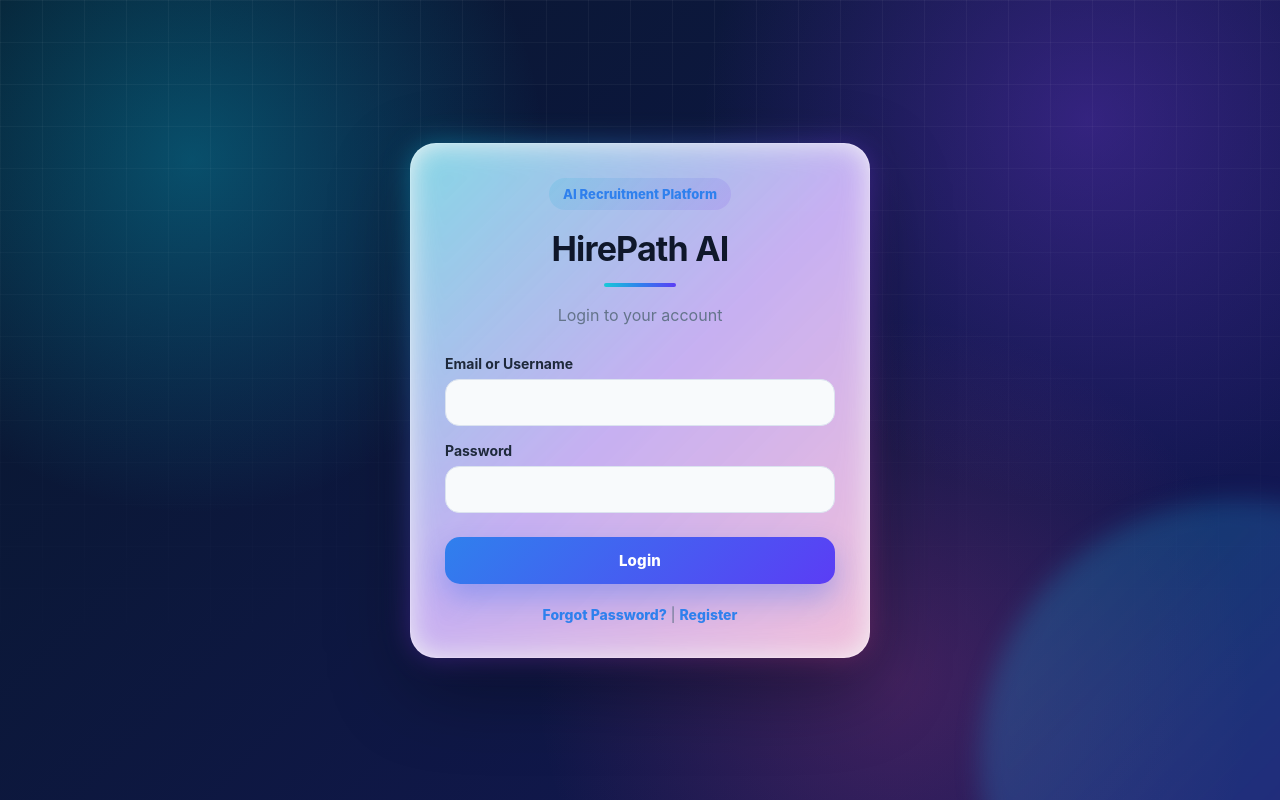
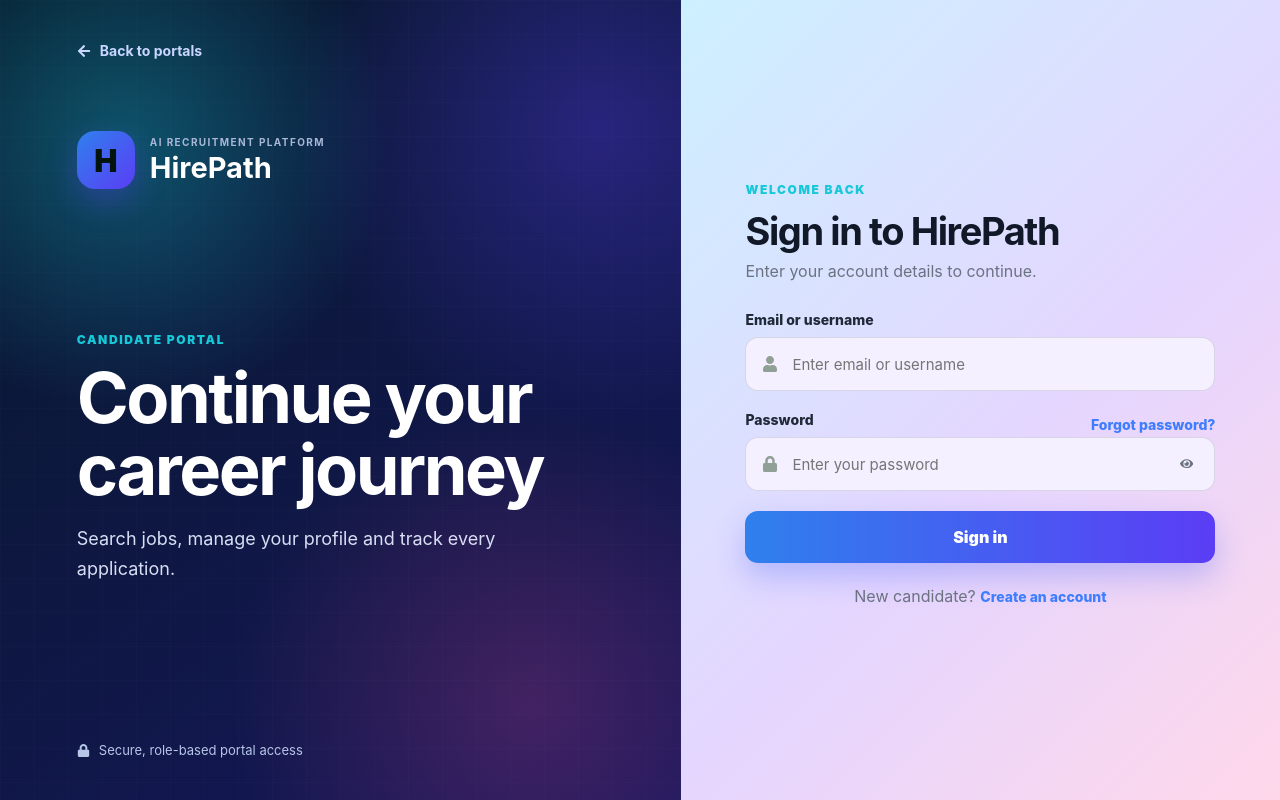
Before and after one commit to chamodyha123/HirePathFrontend-, a React (Vite) app: page /login in a window 1280 px wide. Built offline with nearby package versions, Linux system fonts and the light colour scheme; no server answers.

Commit message:
feat: improve portal authentication and role-based navigation

```diff
--- a/src/api/axios.js
+++ b/src/api/axios.js
@@ -1,22 +1,23 @@
 import axios from "axios";
 
+const API_BASE_URL =
+  import.meta.env.VITE_API_BASE_URL?.replace(/\/$/, "") ||
+  "http://localhost:5139/api";
+
 const api = axios.create({
-  // In development, Vite proxies /api to the ASP.NET backend.
-  // In production, set VITE_API_URL to the deployed backend URL.
-  baseURL: import.meta.env.VITE_API_URL || "/api",
+  baseURL: API_BASE_URL,
   headers: {
     "Content-Type": "application/json",
   },
+  timeout: 20000,
 });
 
 api.interceptors.request.use(
   (config) => {
     const token = localStorage.getItem("token");
-
     if (token) {
       config.headers.Authorization = `Bearer ${token}`;
     }
-
     return config;
   },
   (error) => Promise.reject(error)
@@ -25,18 +26,18 @@ api.interceptors.request.use(
 api.interceptors.response.use(
   (response) => response,
   (error) => {
-    if (error.response?.status === 401) {
+    const isLoginRequest = error.config?.url?.toLowerCase().includes("/auth/login");
+
+    if (error.response?.status === 401 && !isLoginRequest) {
       localStorage.removeItem("token");
       localStorage.removeItem("user");
       localStorage.removeItem("roles");
-
-      if (!window.location.pathname.startsWith("/login")) {
-        window.location.href = "/login";
-      }
+      window.location.assign("/login");
     }
 
     return Promise.reject(error);
   }
 );
 
+export { API_BASE_URL };
 export default api;
--- a/src/components/ProtectedRoute.jsx
+++ b/src/components/ProtectedRoute.jsx
@@ -7,7 +7,14 @@ function ProtectedRoute({ children, roles = [] }) {
   let userRoles = [];
   try {
     const user = JSON.parse(localStorage.getItem("user") || "{}");
-    userRoles = user.roles || JSON.parse(localStorage.getItem("roles") || "[]");
+    const storedRoles = JSON.parse(localStorage.getItem("roles") || "[]");
+    const rawRoles = Array.isArray(user.roles)
+      ? user.roles
+      : user.role
+        ? [user.role]
+        : storedRoles;
+
+    userRoles = rawRoles.map((role) => String(role).trim().toLowerCase());
   } catch {
     userRoles = [];
   }
@@ -16,7 +23,12 @@ function ProtectedRoute({ children, roles = [] }) {
     return <Navigate to="/login" replace state={{ from: location }} />;
   }
 
-  if (roles.length > 0 && !roles.some((role) => userRoles.includes(role))) {
+  const allowedRoles = roles.map((role) => String(role).trim().toLowerCase());
+
+  if (
+    allowedRoles.length > 0 &&
+    !allowedRoles.some((role) => userRoles.includes(role))
+  ) {
     return <Navigate to="/" replace />;
   }
 
--- a/src/pages/auth/Login.jsx
+++ b/src/pages/auth/Login.jsx
@@ -1,90 +1,187 @@
-import { useState } from "react";
+import { useMemo, useState } from "react";
+import { Link, useNavigate, useSearchParams } from "react-router-dom";
+import { FaArrowLeft, FaEye, FaEyeSlash, FaLock, FaUser } from "react-icons/fa";
 import api from "../../api/axios";
 import "./Auth.css";
 
+const portalCopy = {
+  candidate: {
+    eyebrow: "CANDIDATE PORTAL",
+    title: "Continue your career journey",
+    text: "Search jobs, manage your profile and track every application.",
+  },
+  company: {
+    eyebrow: "COMPANY PORTAL",
+    title: "Build your strongest team",
+    text: "Manage jobs, candidates, interviews and recruitment workflows.",
+  },
+  admin: {
+    eyebrow: "PLATFORM ADMIN",
+    title: "Manage HirePath securely",
+    text: "Review companies, monitor users and oversee platform operations.",
+  },
+};
+
+function normalizeRoles(data) {
+  const rawRoles = Array.isArray(data?.roles)
+    ? data.roles
+    : data?.role
+      ? [data.role]
+      : [];
+
+  return rawRoles.map((role) => String(role).trim());
+}
+
+function getDashboard(roles = []) {
+  if (
+    roles.includes("PlatformAdmin") ||
+    roles.includes("SuperAdmin") ||
+    roles.includes("Admin")
+  ) {
+    return "/platform-admin";
+  }
+
+  if (roles.includes("CompanyAdmin") || roles.includes("Recruiter")) {
+    return "/recruiter-dashboard";
+  }
+
+  if (roles.includes("HiringManager")) {
+    return "/hiring-dashboard";
+  }
+
+  return "/candidate-dashboard";
+}
+
 function Login() {
-    const [form, setForm] = useState({
-        emailOrUsername: "",
-        password: "",
-    });
+  const navigate = useNavigate();
+  const [searchParams] = useSearchParams();
+  const portal = searchParams.get("portal") || "candidate";
+  const content = useMemo(() => portalCopy[portal] || portalCopy.candidate, [portal]);
 
+  const [form, setForm] = useState({ emailOrUsername: "", password: "" });
   const [message, setMessage] = useState("");
   const [type, setType] = useState("");
   const [loading, setLoading] = useState(false);
+  const [showPassword, setShowPassword] = useState(false);
 
-    const change = (e) => {
-        setForm({ ...form, [e.target.name]: e.target.value });
+  const change = (event) => {
+    setForm((current) => ({ ...current, [event.target.name]: event.target.value }));
   };
 
-    const submit = async (e) => {
-        e.preventDefault();
+  const submit = async (event) => {
+    event.preventDefault();
     setLoading(true);
     setMessage("");
 
     try {
-            const res = await api.post("/Auth/login", form);
-            const data = res.data;
+      const response = await api.post("/Auth/login", form);
+      const data = response.data;
+
+      if (!data?.isSuccess || !data?.token) {
+        throw new Error(data?.message || "Login failed.");
+      }
+
+      const roles = normalizeRoles(data);
+      const storedUser = { ...data, roles };
 
       localStorage.setItem("token", data.token);
-            localStorage.setItem("user", JSON.stringify(data));
+      localStorage.setItem("user", JSON.stringify(storedUser));
+      localStorage.setItem("roles", JSON.stringify(roles));
 
       setType("success");
-            setMessage("Login successful.");
-
-            const role = data.roles?.[0];
-
-            setTimeout(() => {
-                // 💡 Fix: Admin හෝ SuperAdmin රෝල්ස් සඳහා නව /platform-admin route එකට රීඩිරෙක්ට් කිරීම
-                if (role === "Admin" || role === "SuperAdmin") {
-                    window.location.href = "/platform-admin";
-                }
-                else if (role === "Recruiter") {
-                    window.location.href = "/recruiter-dashboard";
-                }
-                else if (role === "HiringManager") {
-                    window.location.href = "/hiring-dashboard";
-                }
-                else {
-                    window.location.href = "/candidate-dashboard";
-                }
-            }, 800);
-        } catch (err) {
+      setMessage(data.message || "Login successful.");
+      navigate(getDashboard(roles), { replace: true });
+    } catch (error) {
       setType("error");
-            setMessage(err.response?.data?.message || "Login failed.");
+      setMessage(
+        error.response?.data?.message ||
+        error.response?.data?.title ||
+        error.message ||
+        "Unable to sign in. Please check your details."
+      );
     } finally {
       setLoading(false);
     }
   };
 
   return (
-        <div className="auth-page">
-            <div className="auth-card">
-                <div className="auth-badge">AI Recruitment Platform</div>
-                <h1>HirePath AI</h1>
-                <p>Login to your account</p>
+    <div className="login-shell">
+      <section className="login-showcase">
+        <Link to="/" className="login-back"><FaArrowLeft /> Back to portals</Link>
+        <div className="login-brand">
+          <div className="brand-mark large">H</div>
+          <div>
+            <span>AI RECRUITMENT PLATFORM</span>
+            <strong>HirePath</strong>
+          </div>
+        </div>
+        <div className="login-showcase-copy">
+          <span>{content.eyebrow}</span>
+          <h1>{content.title}</h1>
+          <p>{content.text}</p>
+        </div>
+        <div className="login-security"><FaLock /> Secure, role-based portal access</div>
+      </section>
+
+      <section className="login-panel">
+        <div className="login-form-wrap">
+          <span className="form-eyebrow">WELCOME BACK</span>
+          <h2>Sign in to HirePath</h2>
+          <p className="form-intro">Enter your account details to continue.</p>
 
           {message && <div className={`message ${type}`}>{message}</div>}
 
-                <form onSubmit={submit}>
-                    <div className="form-group">
-                        <label>Email or Username</label>
-                        <input name="emailOrUsername" value={form.emailOrUsername} onChange={change} required />
+          <form onSubmit={submit} className="modern-login-form">
+            <label htmlFor="emailOrUsername">Email or username</label>
+            <div className="input-with-icon">
+              <FaUser />
+              <input
+                id="emailOrUsername"
+                name="emailOrUsername"
+                value={form.emailOrUsername}
+                onChange={change}
+                placeholder="Enter email or username"
+                autoComplete="username"
+                required
+              />
             </div>
 
-                    <div className="form-group">
-                        <label>Password</label>
-                        <input type="password" name="password" value={form.password} onChange={change} required />
+            <div className="password-heading">
+              <label htmlFor="password">Password</label>
+              <Link to="/forgot-password">Forgot password?</Link>
+            </div>
+            <div className="input-with-icon">
+              <FaLock />
+              <input
+                id="password"
+                type={showPassword ? "text" : "password"}
+                name="password"
+                value={form.password}
+                onChange={change}
+                placeholder="Enter your password"
+                autoComplete="current-password"
+                required
+              />
+              <button
+                type="button"
+                className="password-toggle"
+                onClick={() => setShowPassword((value) => !value)}
+                aria-label={showPassword ? "Hide password" : "Show password"}
+              >
+                {showPassword ? <FaEyeSlash /> : <FaEye />}
+              </button>
             </div>
 
-                    <button className="auth-btn" disabled={loading}>
-                        {loading ? "Logging in..." : "Login"}
+            <button className="login-submit" disabled={loading}>
+              {loading ? "Signing in..." : "Sign in"}
             </button>
           </form>
 
-                <div className="auth-links">
-                    <a href="/forgot-password">Forgot Password?</a> | <a href="/register">Register</a>
+          <p className="signup-note">
+            New candidate? <Link to="/register">Create an account</Link>
+          </p>
         </div>
-            </div>
+      </section>
     </div>
   );
 }
--- a/src/pages/auth/Register.jsx
+++ b/src/pages/auth/Register.jsx
@@ -9,6 +9,7 @@ function Register() {
         email: "",
         password: "",
         confirmPassword: "",
+        role: "Candidate",
     });
 
     const [message, setMessage] = useState("");
@@ -25,10 +26,7 @@ function Register() {
         setMessage("");
 
         try {
-            await api.post("/Auth/register", {
-                ...form,
-                role: "Candidate",
-            });
+            await api.post("/Auth/register", form);
             localStorage.setItem("verifyEmail", form.email);
 
             setType("success");
@@ -71,6 +69,15 @@ function Register() {
                     </div>
 
                     <div className="form-group">
+                        <label>Role</label>
+                        <select name="role" value={form.role} onChange={change}>
+                            <option value="Candidate">Candidate</option>
+                            <option value="Recruiter">Recruiter</option>
+                            <option value="HiringManager">Hiring Manager</option>
+                        </select>
+                    </div>
+
+                    <div className="form-group">
                         <label>Password</label>
                         <input type="password" name="password" value={form.password} onChange={change} required />
                     </div>
```
Also changed, not shown: src/App.jsx (+14 -28 lines), src/api/platformAdminService.js (+32 -13 lines), src/pages/auth/Auth.css (+0 -186 lines), src/pages/platform-admin/PlatformAdminDashboard.jsx (+1 -31 lines). Lines whose indentation alone changed are shown as unchanged.
